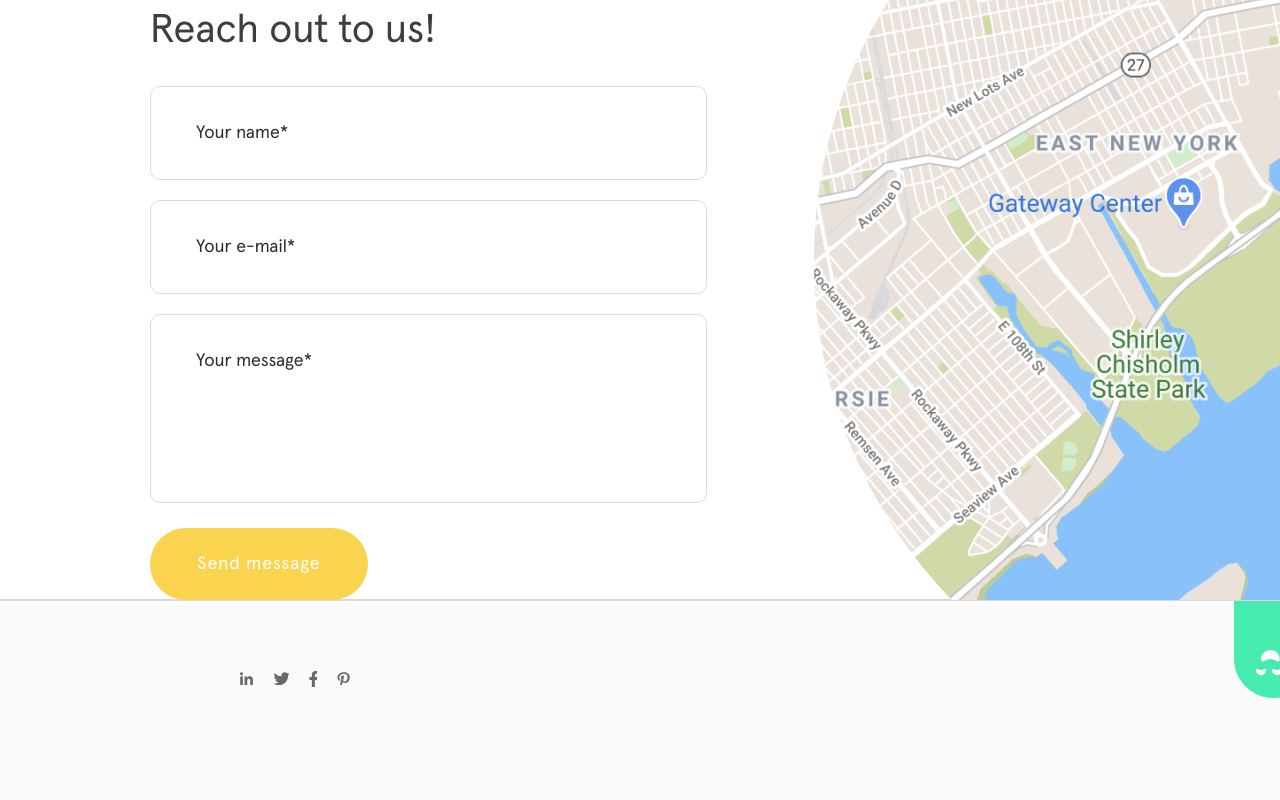
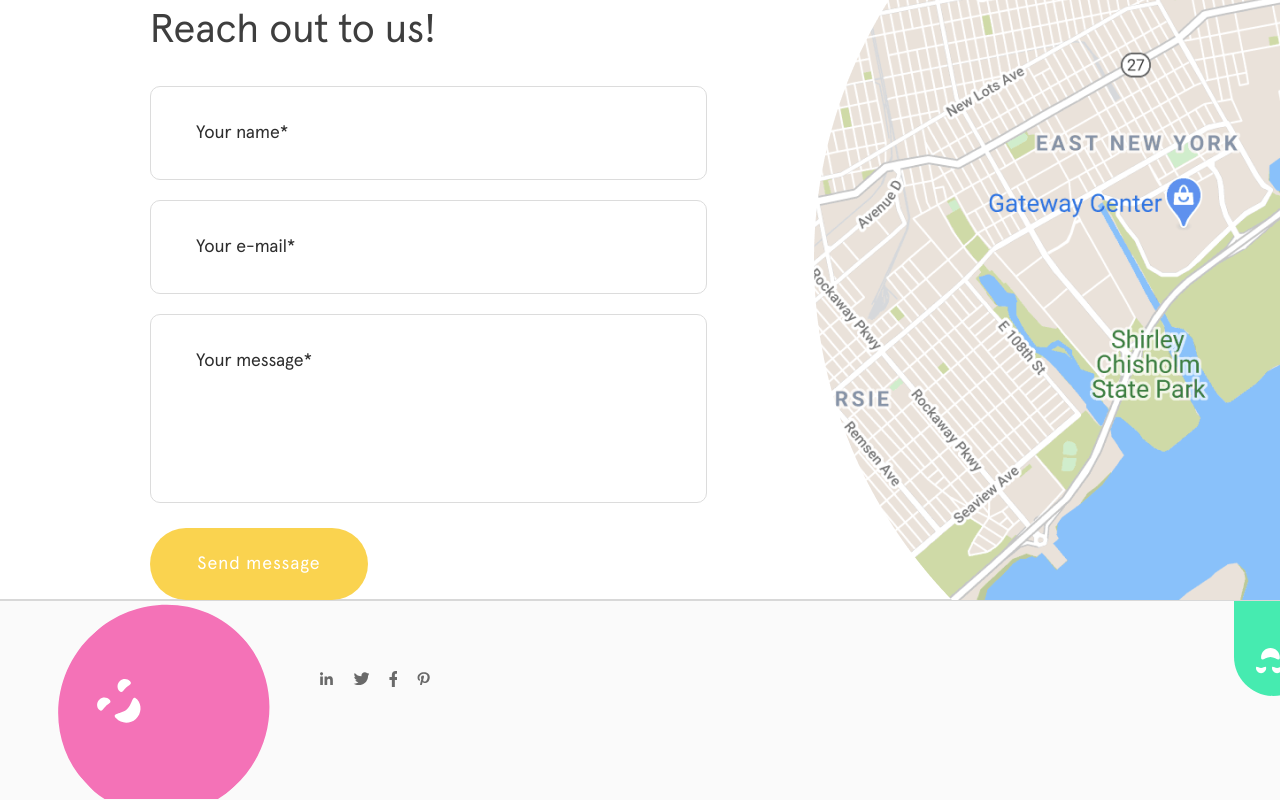
Before and after one commit to Andrew-Sparrow/zenbittech-project, a React (Create React App) app: page /#/ in a window 1280 px wide. Shown: the part 176-976 px from the top of the page. Built offline with nearby package versions, Linux system fonts and the light colour scheme.

Commit message:
footer background was added

```diff
--- a/src/components/footer/footer.jsx
+++ b/src/components/footer/footer.jsx
@@ -4,15 +4,15 @@ import {Link} from 'react-router-dom';
 const FooterStyle = styled.footer`
     min-height: 200px;
     border-top: 1px solid #D8D8D8;
-    background-image: url("../img/ellipse-ghost.svg");
-    background-position: top right 127px;
+    background-image: url("../img/footer-balloons.svg");
+    background-position: top -40px right 0;
     background-repeat: no-repeat;
     background-color: #FAFAFA;
     box-sizing: border-box;
 
     .icons {
       padding-top: 70px;
-      margin-left: 200px;
+      margin-left: 280px;
       margin-top: 0;
       margin-bottom: 0;
       list-style: none;
```
Also changed, not shown: public/img/ellipse-ghost.svg (deleted), public/img/footer-balloons.svg (added).
